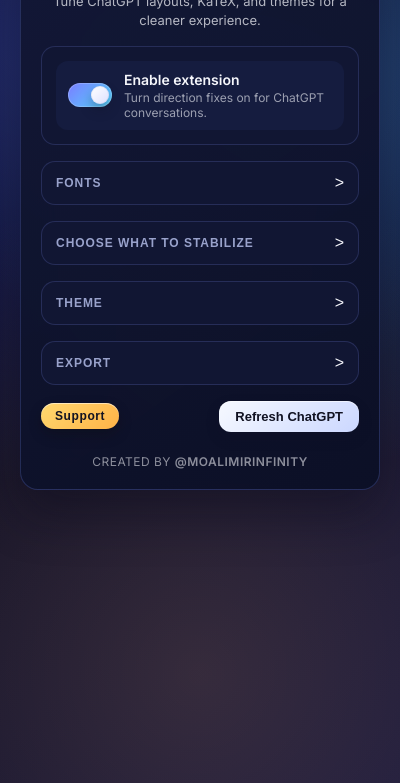
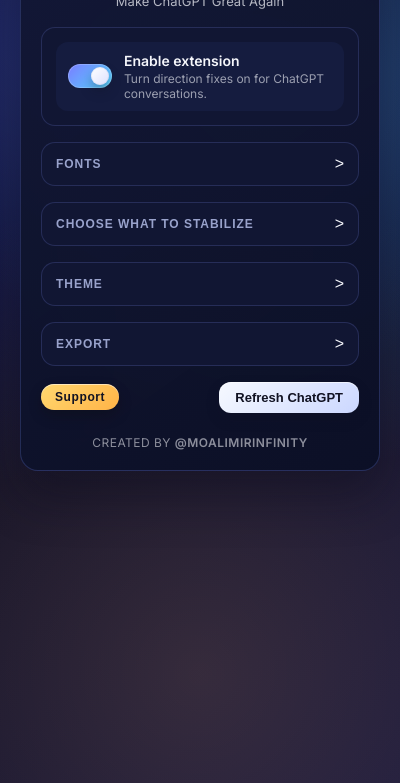
Before and after one commit to moalimirinfinity/ChatGPT_Enhancer, a browser extension: page popup.html in a window 400 px wide. Shown: the part 125-908 px from the top of the page. Drawn offline with Linux system fonts and the light colour scheme.

Commit message:
slogan and description altered

```diff
--- a/popup.html
+++ b/popup.html
@@ -18,9 +18,7 @@
       </button>
       <header class="panel__header">
         <h1 class="panel__title">GPT Enhancer</h1>
-        <p class="panel__subtitle">
-          Tune ChatGPT layouts, KaTeX, and themes for a cleaner experience.
-        </p>
+        <p class="panel__subtitle">Make ChatGPT Great Again</p>
       </header>
 
       <section class="panel__section">
```
Also changed, not shown: manifest.json.
